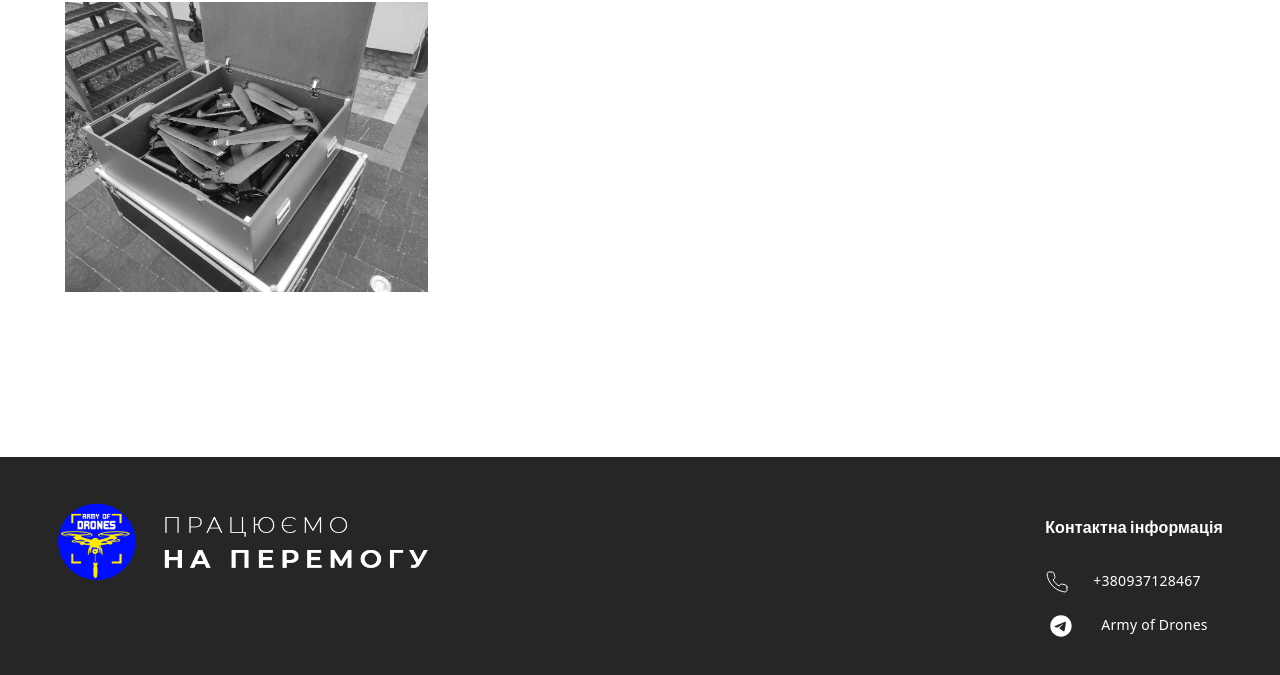
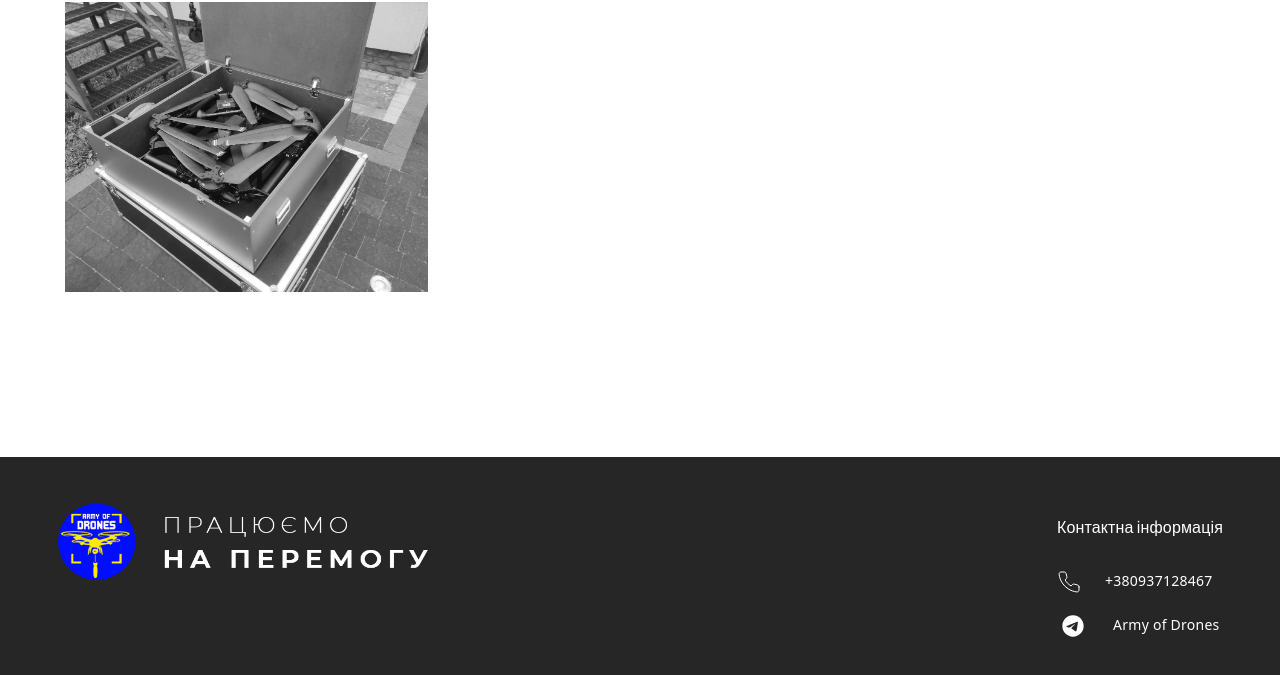
Before and after one commit to Luzhnuy/drones, a plain HTML site: page index.html in a window 1280 px wide. Shown: the part 3096-3771 px from the top of the page. Drawn offline with Linux system fonts and the light colour scheme.

Commit message:
font-weight

```diff
--- a/index.html
+++ b/index.html
@@ -298,14 +298,14 @@
                         </div>
                         <div class="col-lg-8 col-md-12 d-md-flex justify-content-lg-end">
                             <div class="d-flex flex-column">
-                                <p class="school__name text-white">Контактна інформація</p>
+                                <p class="school__name text-white" style="font-weight: 400;">Контактна інформація</p>
 								<div class="mb-3">
 									<img src="src/phone-1.svg">
 									<a class="mt-2 text-white school_link" href="tel:+380937128467	" target="_self">+380937128467											</a>
 								</div>
 								<div class="mb-3 col-md-12">
                                     <img src="src/icons8-telegram.svg">
-                                    <a class="mt-2 text-white school_link" href="https://t.me/armdrones" style="color: white;font-weight: 300;">Army of Drones</a>
+                                    <a class="mt-2 text-white school_link" href="https://t.me/armdrones" style="color: white;">Army of Drones</a>
 								</div>
                             </div>
                         </div>
```
